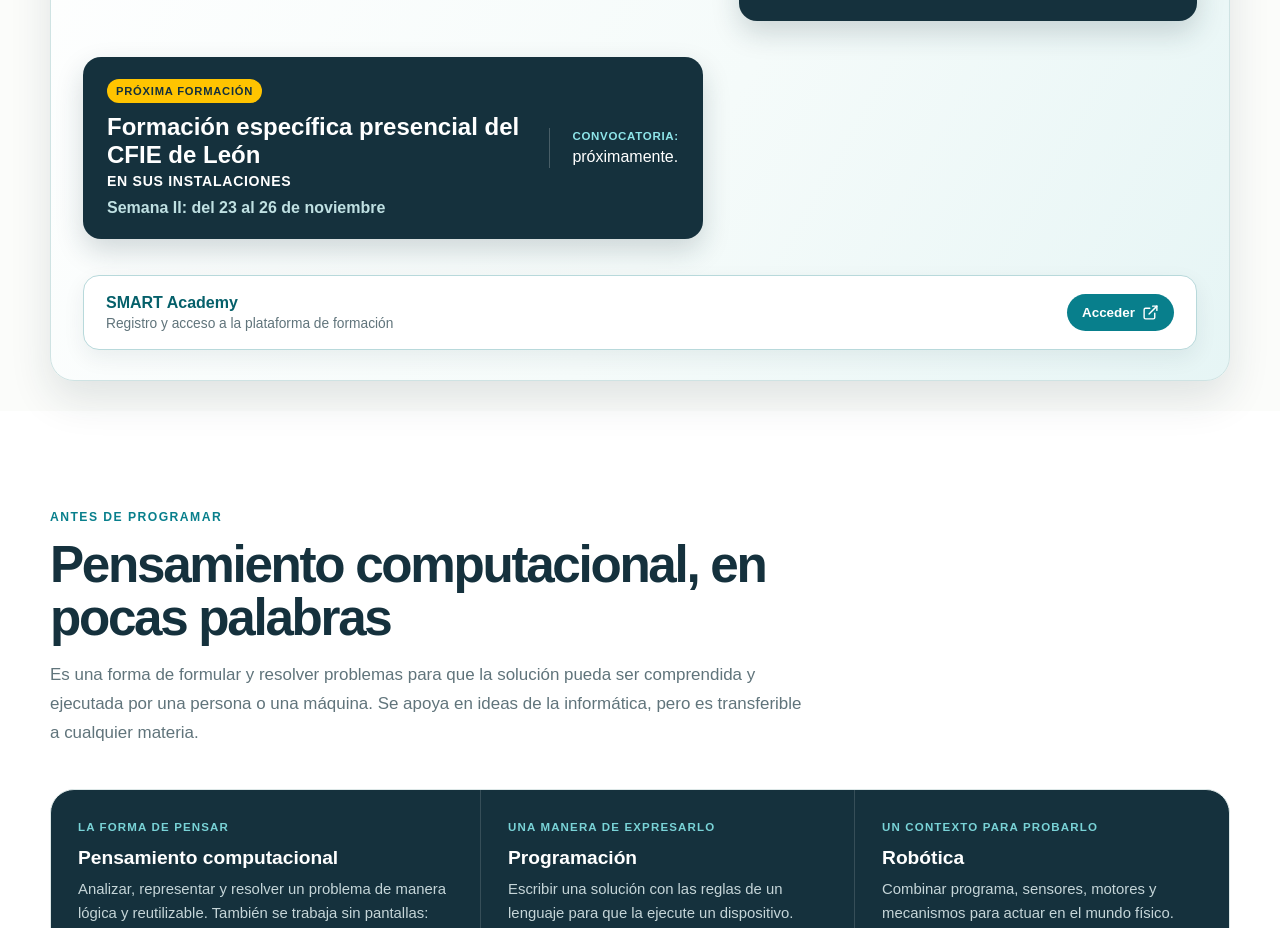
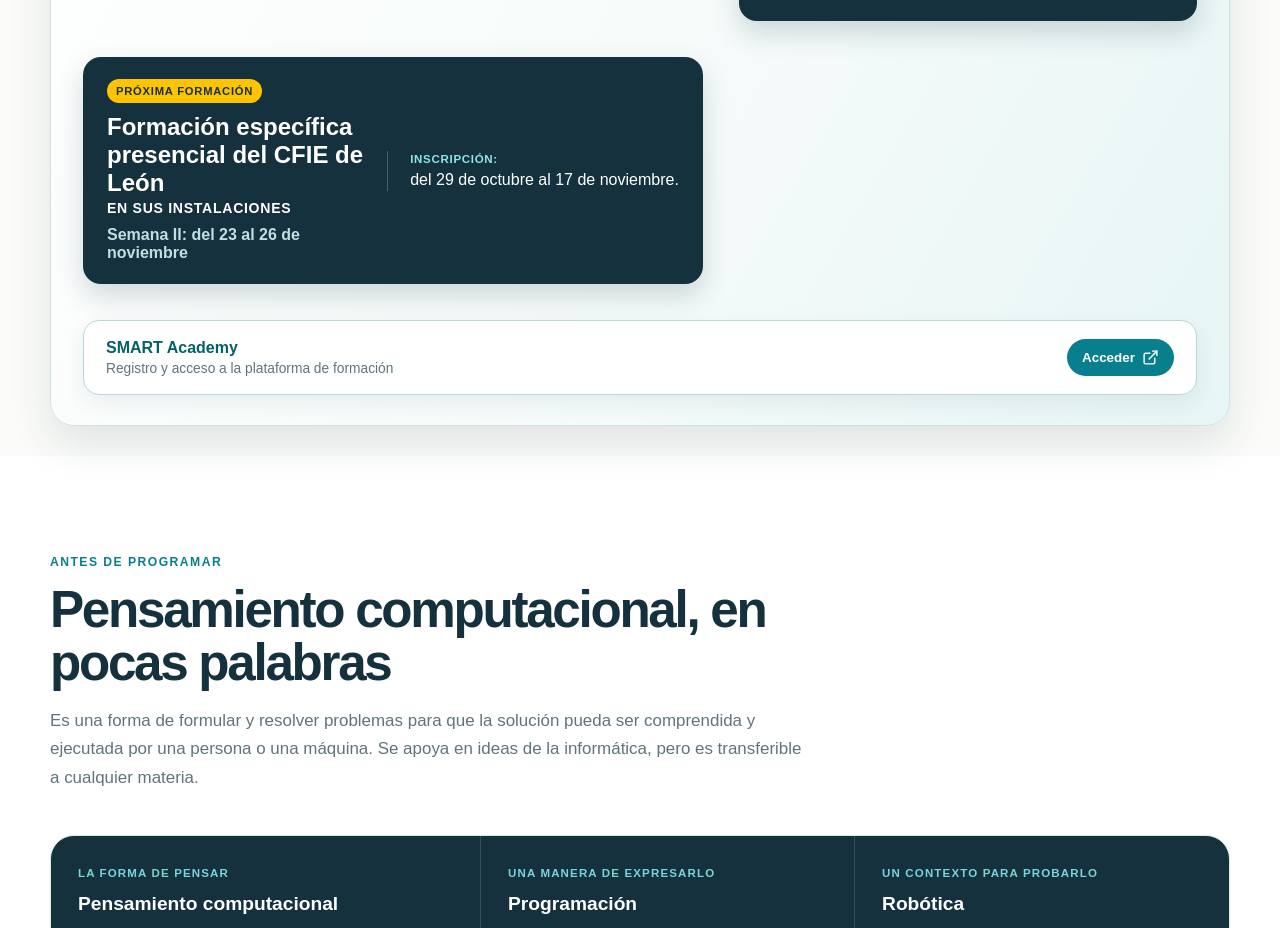
Before and after one commit to neligarfer-wq/escuela-4-0-leon, a Next.js app: page / in a window 1280 px wide. Shown: the part 940-1868 px from the top of the page. Built offline with nearby package versions, Linux system fonts and the light colour scheme.

Commit message:
Actualizar plazo de inscripción del CFIE de León

```diff
--- a/app/page.tsx
+++ b/app/page.tsx
@@ -96,7 +96,7 @@ export default function Home(){
           <p className="trainingLocation">En sus instalaciones</p>
           <p className="trainingDates"><strong>Semana II:</strong> del 23 al 26 de noviembre</p>
         </div>
-        <p className="trainingCall"><strong>Convocatoria:</strong> próximamente.</p>
+        <p className="trainingCall"><strong>Inscripción:</strong> del 29 de octubre al 17 de noviembre.</p>
       </article>
       <a className="academyAccess" href="https://academy.smarttech.com/#/signup-form" target="_blank" rel="noreferrer"><span><strong>SMART Academy</strong><small>Registro y acceso a la plataforma de formación</small></span><span className="academyAccessCta">Acceder <ExternalLink size={17}/></span></a>
     </section>
```
